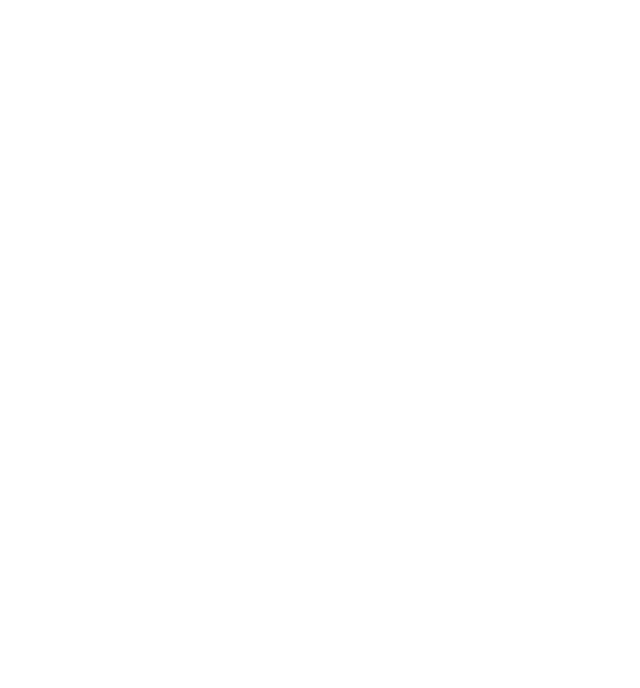
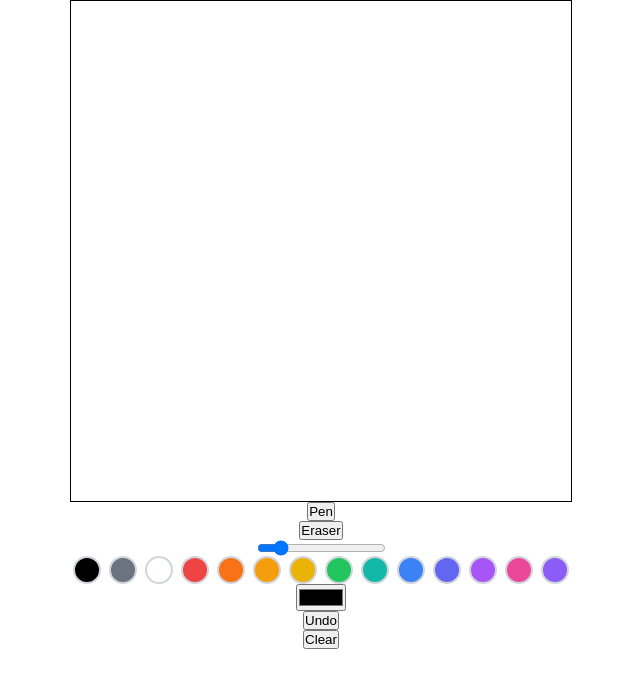
Before and after one commit to Aashutosh-kc/deepalaya, a React (Vite) app: page / in a window 1280 px wide. Shown: the top 688 px of the page, without its empty margins (319-959 px from the left). Built offline with nearby package versions, Linux system fonts and the light colour scheme.

Commit message:
feat: add undo button and a color palette

```diff
--- a/src/App.jsx
+++ b/src/App.jsx
@@ -1,9 +1,10 @@
 import { useState,useEffect,useRef } from "react";
 import './App.css'
+import Whiteboard from "./components/Whiteboard";
 export default function App(){
   return(
     <div className="app">
-
+      <Whiteboard />
     </div>
   )
 }
--- /dev/null
+++ b/src/components/Whiteboard.css
@@ -0,0 +1,31 @@
+.whiteboard{
+    display: flex;
+    flex-direction: column;
+    align-items: center;
+}
+.canvas{
+    border: 0.5px solid;
+}
+.color-palette {
+    display: flex;
+    flex-wrap: wrap;
+    gap: 8px;
+}
+
+.color-option {
+    width: 28px;
+    height: 28px;
+    border: 2px solid #d1d5db;
+    border-radius: 50%;
+    cursor: pointer;
+    transition: transform 0.2s ease;
+}
+
+.color-option:hover {
+    transform: scale(1.15);
+}
+
+.color-option.active {
+    outline: 2px solid #333;
+    outline-offset: 3px;
+}
--- /dev/null
+++ b/src/components/Whiteboard.jsx
@@ -0,0 +1,156 @@
+import './Whiteboard.css'
+import { useState,useRef, useEffect } from 'react'
+const CANVAS_HEIGHT = 500;
+const CANVAS_WIDTH = 500;
+const COLORS = [
+    "#000000", // Black
+    "#6B7280", // Gray
+    "#FFFFFF", // White
+    "#EF4444", // Red
+    "#F97316", // Orange
+    "#F59E0B", // Amber
+    "#EAB308", // Yellow
+    "#22C55E", // Green
+    "#14B8A6", // Teal
+    "#3B82F6", // Blue
+    "#6366F1", // Indigo
+    "#A855F7", // Purple
+    "#EC4899", // Pink
+    "#8B5CF6"  // Violet
+];
+export default function Whiteboard(){
+
+    const canvasRef = useRef(null);
+    const isDrawing = useRef(false);
+    const [lineWidth,setLineWidth] = useState(3);
+    const [currentColor,setCurrentColor] = useState("black");
+    const [tool,setTool] = useState('pencil');
+    const history = useRef([])
+
+   function handleMouseMove(e){
+        if(!isDrawing.current)return;
+
+    const rect = canvasRef.current.getBoundingClientRect();
+    const x = e.clientX - rect.left;
+    const y = e.clientY - rect.top;
+
+    if (x > (CANVAS_WIDTH) || x<0|| y<0|| y > (CANVAS_HEIGHT)){
+        isDrawing.current = false;
+        return;
+    }
+
+    console.log(`x: ${x} ,y: ${y}`);
+    const ctx = canvasRef.current.getContext('2d');
+    ctx.lineTo(x,y);
+    ctx.stroke();
+
+   }
+function clearCanvas() {
+    const ctx = canvasRef.current.getContext('2d');
+
+    ctx.clearRect(0, 0, CANVAS_WIDTH, CANVAS_HEIGHT);
+
+    const snapshot = canvasRef.current.toDataURL();
+    if (history.current[history.current.length - 1] !== snapshot) {
+        history.current.push(snapshot);
+    }
+
+}
+    function handleMouseDown(e){
+    isDrawing.current = true;
+    const rect = canvasRef.current.getBoundingClientRect();
+    const x = e.clientX - rect.left;
+    const y = e.clientY - rect.top;
+    const ctx = canvasRef.current.getContext('2d');
+    ctx.lineCap = 'round';
+    if (tool === "pencil"){
+        ctx.globalCompositeOperation = 'source-over';
+    }
+    else if (tool === "eraser"){
+        ctx.globalCompositeOperation = 'destination-out';
+    }
+    ctx.beginPath();
+    ctx.strokeStyle = currentColor;
+    ctx.lineWidth = (tool === "pencil")? lineWidth: 20;
+    ctx.moveTo(x,y);
+    }
+
+function handleMouseUp() {
+    if (!isDrawing.current) return;
+
+    isDrawing.current = false;
+
+    const snapShot = canvasRef.current.toDataURL();
+    history.current.push(snapShot);
+}
+function undo() {
+    if (history.current.length === 0) return;
+
+    history.current.pop();
+
+    const ctx = canvasRef.current.getContext('2d');
+
+    if (history.current.length === 0) {
+        ctx.clearRect(0, 0, CANVAS_WIDTH, CANVAS_HEIGHT);
+        return;
+    }
+
+    const img = new Image();
+
+    img.src = history.current[history.current.length - 1];
+
+    img.onload = () => {
+        ctx.clearRect(0, 0, CANVAS_WIDTH, CANVAS_HEIGHT);
+        ctx.drawImage(img, 0, 0);
+    };
+}
+useEffect(() => {
+    history.current.push(canvasRef.current.toDataURL());
+}, []);
+    return(
+        <div className="whiteboard">
+            <canvas
+            height={CANVAS_HEIGHT}
+            width={CANVAS_WIDTH}
+            ref={canvasRef}
+            className='canvas'
+            onMouseMove={(e)=>{
+                handleMouseMove(e);
+            }}
+            onMouseDown={(e)=>{
+                handleMouseDown(e)
+            }}
+            onMouseUp={(e)=>{
+                handleMouseUp(e)
+            }}
+            onMouseLeave={(e)=>
+            {
+                handleMouseUp(e);
+            }
+            }
+            >
+
+            </canvas>
+            <button className="pen-btn" onClick={()=>{ setTool('pencil')}}>Pen</button>
+            <button className="eraser-btn" onClick={()=>{ setTool('eraser')}}>Eraser</button>
+            <input type='range' max={20} step={1} value={lineWidth} onChange={(e)=>setLineWidth(Number(e.target.value))}/>
+            <div className="color-palette">
+        {COLORS.map((color) => (
+            <button
+            key={color}
+            className={`color-option ${currentColor === color ? 'active' : ''}`}
+            style={{ backgroundColor: color }}
+            onClick={() => setCurrentColor(color)}
+            title={color}
+            aria-label={`Select ${color}`}
+            />
+        ))}
+</div>
+            <input type='color' value={currentColor} onChange={(e)=>{
+                setCurrentColor(e.target.value);
+            }}/>
+            <button className="undo-btn" type="button" onClick={undo}>Undo</button>
+            <button className="clear-btn" onClick={()=>clearCanvas()}>Clear</button>
+        </div>
+    )
+}
--- a/src/index.css
+++ b/src/index.css
@@ -0,0 +1,14 @@
+:root{
+  --accent: #ffffff;
+}
+*{
+  box-sizing: border-box;
+  margin: 0;
+  padding: 0;
+}
+body{
+  min-height: 100vh;
+}
+input{
+  font: inherit;
+}
```
